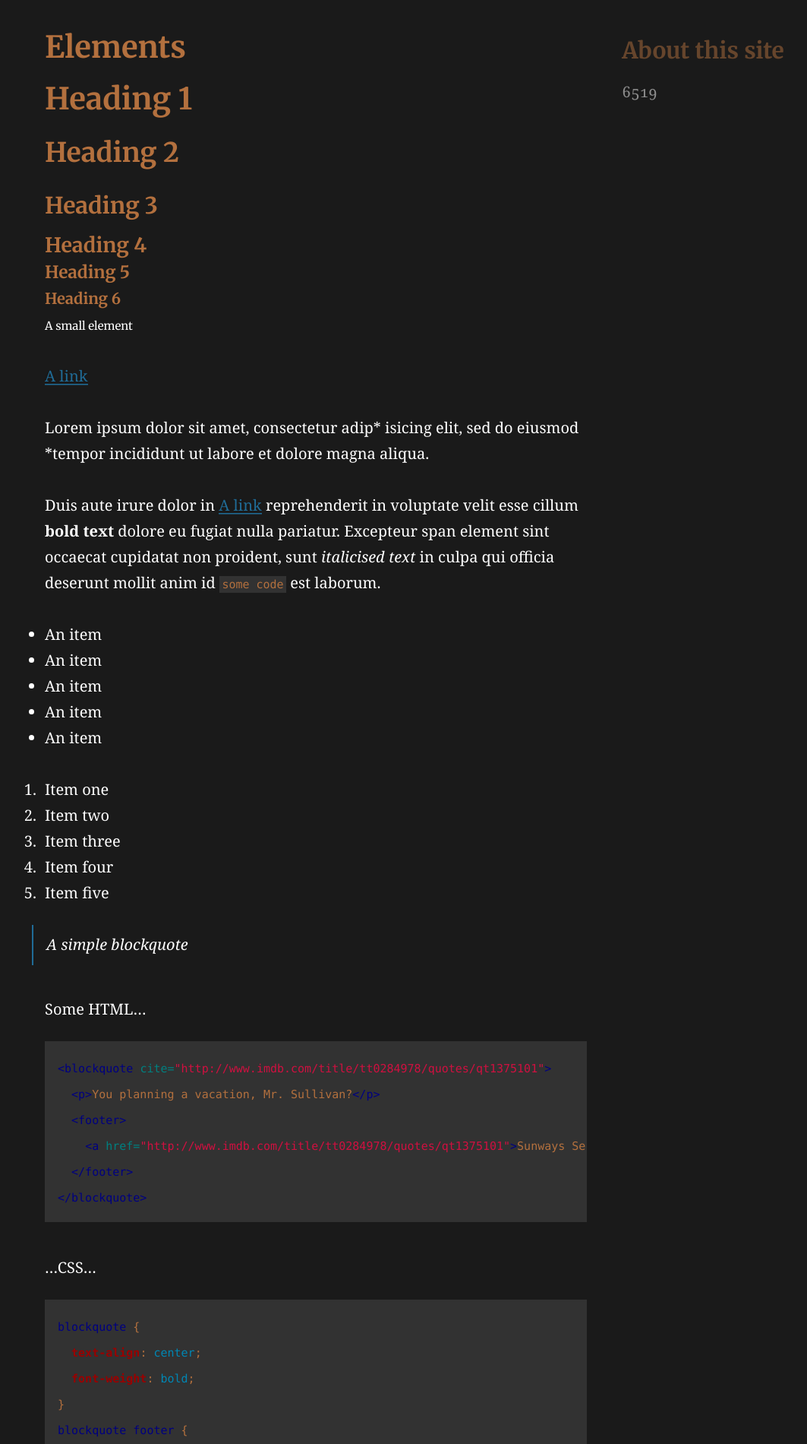
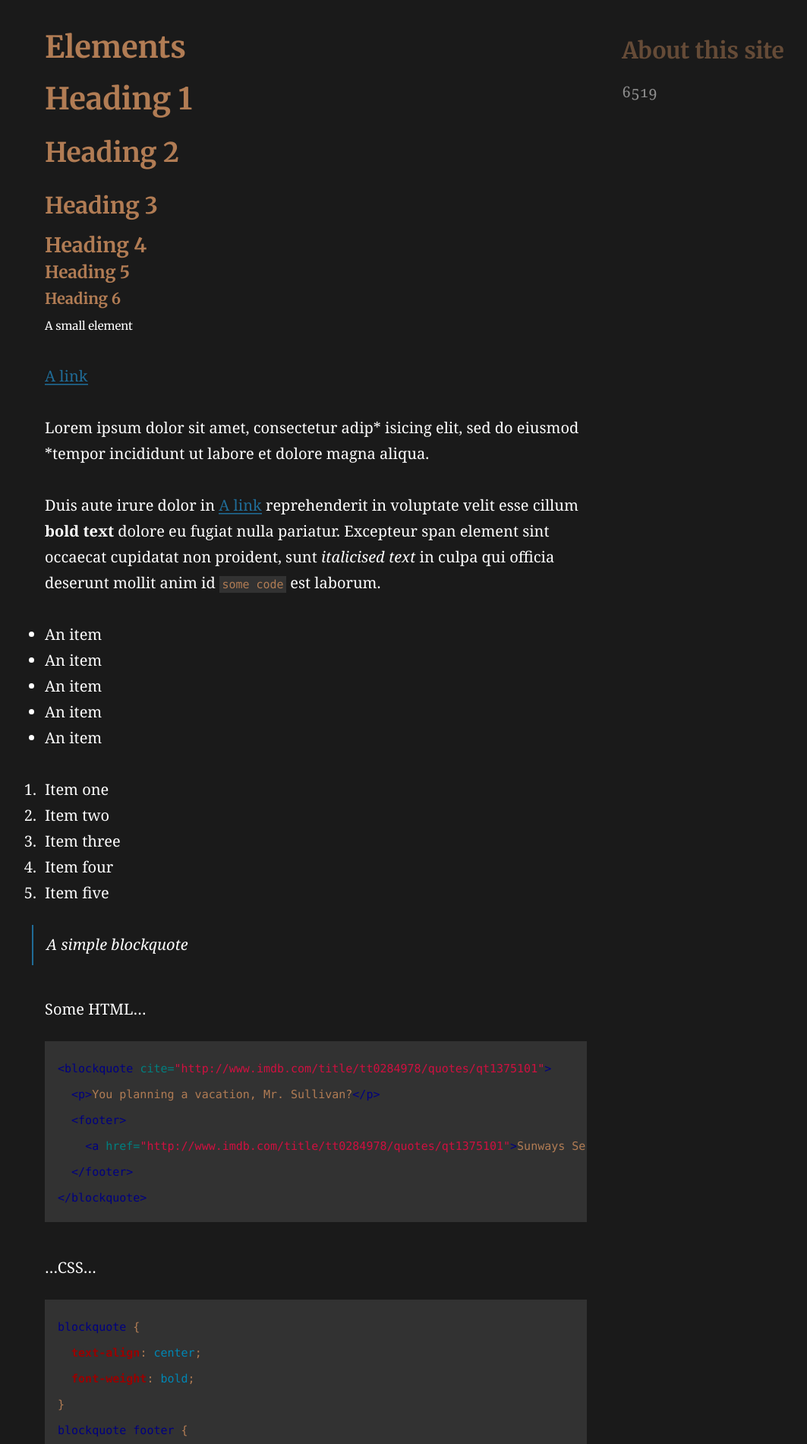
Before and after one commit to frc6519/frc6519.github.io, a Jekyll site: the page built from elements.md, in a window 1280 px wide. Shown: the part 424-2324 px from the top of the page at 76% size, without its empty margins (5-1068 px from the left). Built offline with Jekyll 4.4.1, drawn with Linux system fonts in a browser that asks for light colours.

```diff
--- a/_config.yml
+++ b/_config.yml
@@ -109,13 +109,13 @@ css_inline: true # Will insert all styles into a single <style> block in the <he
 
 # 8. Site favicons & manifest icons
 favicons: # Favicons are also used in the manifest file. Syntax is 'size: path'
-  16: '/assets/logos/logo@16px.png'
-  32: '/assets/logos/logo@32px.png'
-  96: '/assets/logos/logo@96px.png'
-  120: '/assets/logos/logo@120px.png'
-  144: '/assets/logos/logo@144px.png'
-  180: '/assets/logos/logo@180px.png'
-  512: '/assets/logos/logo@512px.png'
+  16: 'https://github.com/frc6519/frc6519.github.io/blob/master/images/images/favicon/placeholder@16.png?raw=true'
+  32: 'https://github.com/frc6519/frc6519.github.io/blob/master/images/images/favicon/placeholder@32.png?raw=true'
+  96: 'https://github.com/frc6519/frc6519.github.io/blob/master/images/images/favicon/placeholder@96.png?raw=true'
+  120: 'https://github.com/frc6519/frc6519.github.io/blob/master/images/images/favicon/placeholder@120.png?raw=true'
+  144: 'https://github.com/frc6519/frc6519.github.io/blob/master/images/images/favicon/placeholder@144.png?raw=true'
+  180: 'https://github.com/frc6519/frc6519.github.io/blob/master/images/images/favicon/placeholder@180.png?raw=true'
+  512: 'https://github.com/frc6519/frc6519.github.io/blob/master/images/images/favicon/placeholder@512.png?raw=true'
   1024: '/assets/logos/logo@1024px.png'
 
 # 9. Site navigation
--- a/_sass/_settings.scss
+++ b/_sass/_settings.scss
@@ -5,7 +5,7 @@ $backgroundColour:#1a1a1a;
 $codeBackgroundColour:#323232;
 $featureBackgroundColour:#000000;
 $accentColour:#a5bdff;
-$headingColour:#b3703e;
+$headingColour:#b17c54;
 $bodyColour:#ffffff;
 $linkColour:#206c97;
 $hoverColour:#a5bdff;
```
Also changed, not shown: contact.md (+12 -1 lines), index.md (+6 -7 lines), images/favicon/placeholder@120.png (added), images/favicon/placeholder@144.png (added), images/favicon/placeholder@16.png (added), images/favicon/placeholder@180.png (added), images/favicon/placeholder@32.png (added), images/favicon/placeholder@512.png (added), images/favicon/placeholder@96.png (added), images/haas.png (added), images/placeholder.png (added), javascript/index.js (added).
